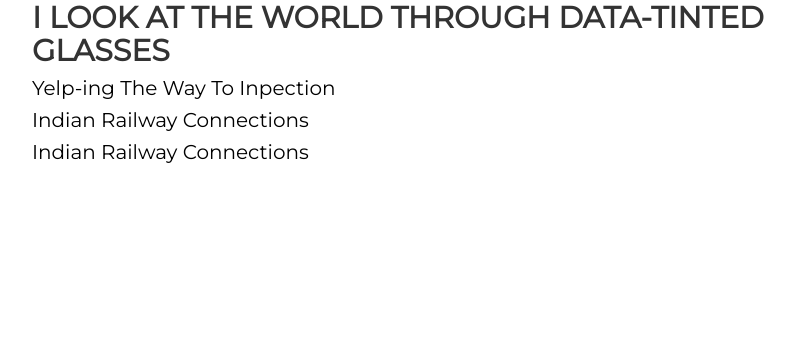
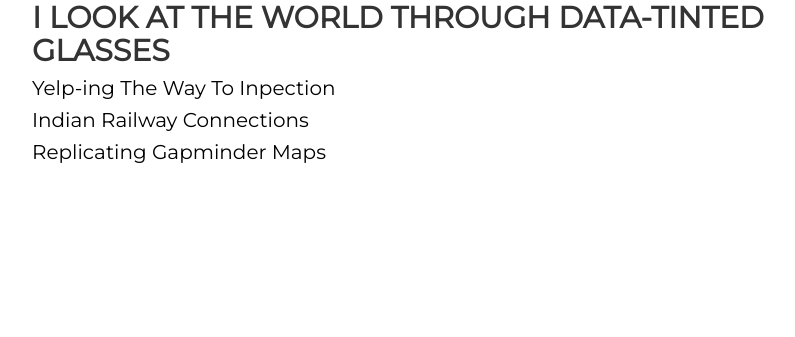
Before and after one commit to afcarl/DataGlee, a Django app: page / in a window 1280 px wide. Shown: the part 463-800 px from the top of the page, without its empty margins (8-803 px from the left). Run offline with Django 3.2, Linux system fonts and the light colour scheme; some libraries are stand-ins or nearby versions.

Commit message:
Gapminder changes

```diff
--- a/blog/templates/blog/homepage.html
+++ b/blog/templates/blog/homepage.html
@@ -20,7 +20,7 @@
             <h5 style="font-size:30px"><b>I LOOK AT THE WORLD THROUGH DATA-TINTED GLASSES</b></h5>
             <h5 style="font-size:20px"><a href="{%url 'yelping'%}">Yelp-ing The Way To Inpection</a></h5>
             <h5 style="font-size:20px"><a href="{%url 'IndianRailways'%}">Indian Railway Connections</a><h5>
-            <h5 style="font-size:20px"><a href="{%url 'Gapminder'%}">Indian Railway Connections</a><h5>
+            <h5 style="font-size:20px"><a href="{%url 'Gapminder'%}">Replicating Gapminder Maps</a><h5>
     </div>
 
 
```
